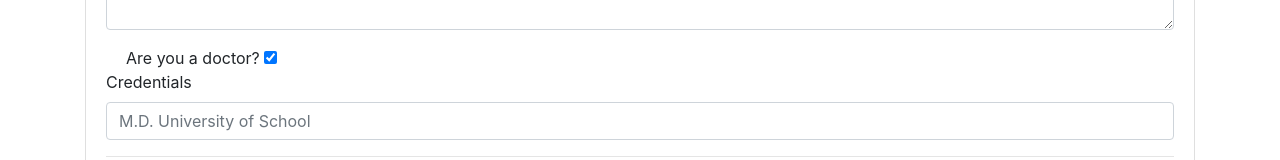
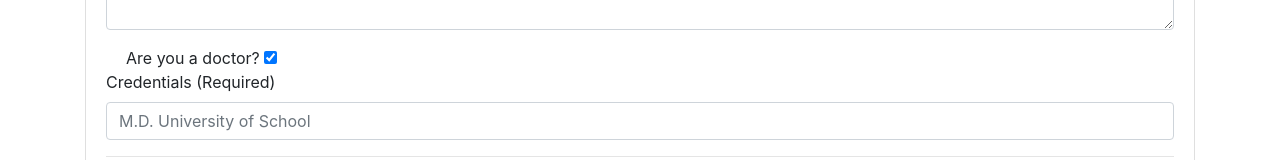
Before and after one commit to LookingForGroup-CSE3330/dbgui-team3, a React (Create React App) app in the folder frontend/: page /signUp in a window 1280 px wide. Both pictures are taken after a click on the checkbox "Are you a doctor?". Shown: the part 412-572 px from the top of the page. Built offline with nearby package versions, Linux system fonts and the light colour scheme.

Commit message:
added text to make credential be required

```diff
--- a/frontend/src/app/SignUp.jsx
+++ b/frontend/src/app/SignUp.jsx
@@ -47,7 +47,7 @@ export class SignUp extends React.Component{
     render(){
         const hiddenStuff = this.state.checked
            ? <div className="form-group" id="credBox">
-                <label htmlFor="credInput">Credentials</label>
+                <label htmlFor="credInput">Credentials (Required)</label>
                 <input
                     type="text"
                     name="credInput"
```
